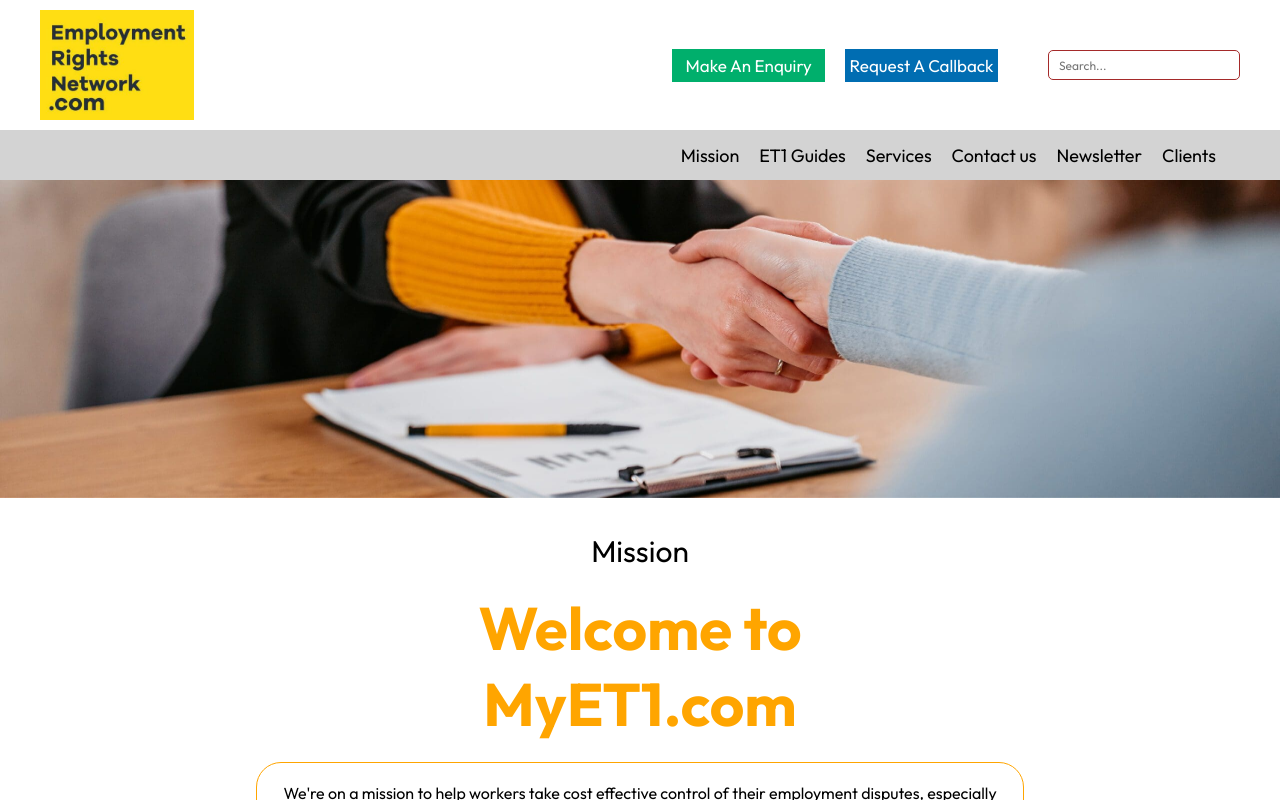
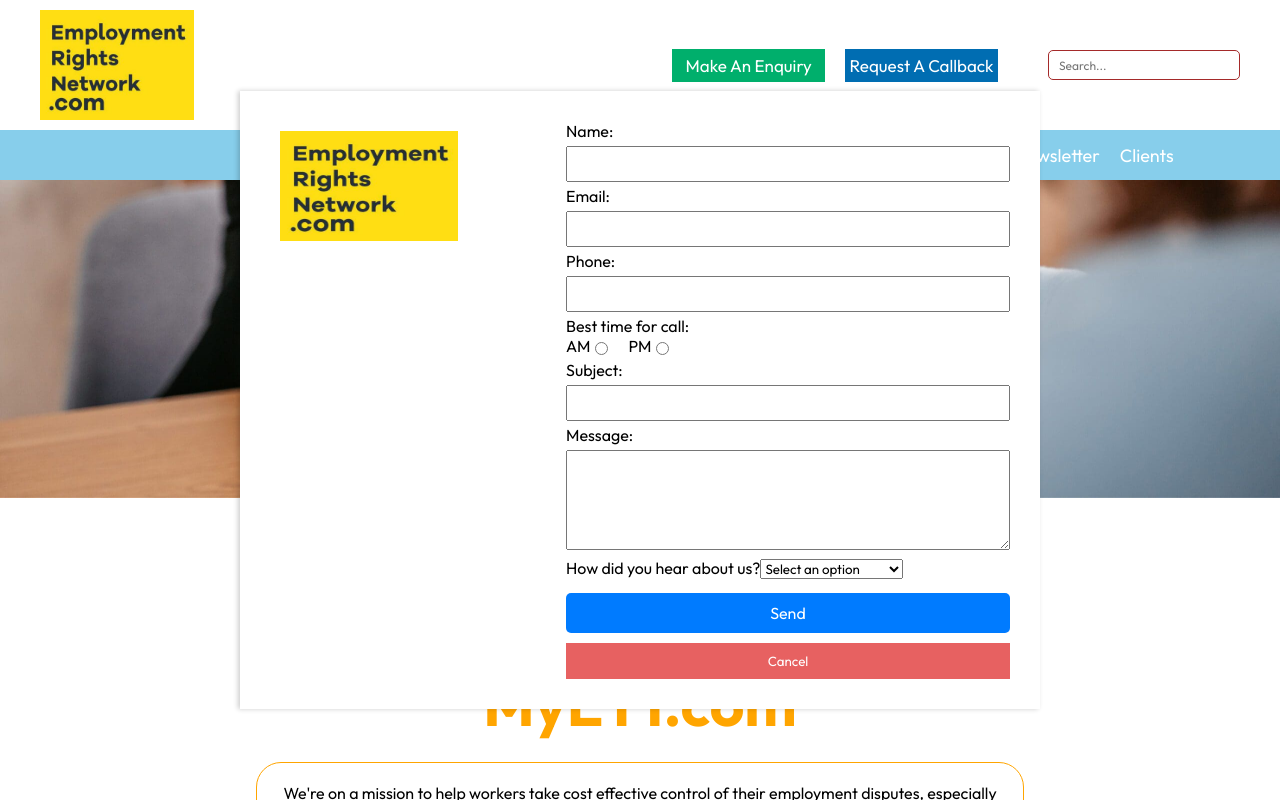
Before and after one commit to SabbirHossainRuet/myet-project, a React (Vite) app in the folder frontend/: page / in a window 1280 px wide. Both pictures are taken after a click on the button "Request A Callback". Shown: the top 800 px of the page. Built offline with nearby package versions, Linux system fonts and the light colour scheme.

Commit message:
Update 1 26.08.24

```diff
--- a/frontend/src/components/Context/StoreContext.jsx
+++ b/frontend/src/components/Context/StoreContext.jsx
@@ -1,4 +1,4 @@
-import { createContext } from "react";
+import { createContext, useState } from "react";
 import { et_list } from "../../assets/assets";
 import { et_bundle } from "../../assets/assets";
 import { services } from "../../assets/assets";
@@ -7,14 +7,36 @@ import { services } from "../../assets/assets";
 export const StoreContext = createContext(null);
 
 const StoreContextProvider = (props) => {
+    const [isCallbackFormVisible, setIsCallbackFormVisible] = useState(false);
+    const [callbackFormData, setCallbackFormData] = useState({});
+
+    const toggleCallbackForm = () => {
+        setIsCallbackFormVisible(!isCallbackFormVisible);
+    };
+
+    const handleFormChange = (e) => {
+        const { name, value } = e.target;
+        setCallbackFormData((prev) => ({ ...prev, [name]: value }));
+    };
+
+    const handleFormSubmit = (e) => {
+        e.preventDefault();
+        console.log("Form Data Submitted", callbackFormData);
+        setIsCallbackFormVisible(false);
+    };
     const contextValue = {
         et_list,
         et_bundle,
-    services
+        services,
+        isCallbackFormVisible,
+        callbackFormData,
+        toggleCallbackForm,
+        handleFormChange,
+        handleFormSubmit
     };
 
     return (
-    <StoreContext.Provider value = {contextValue}>
+        <StoreContext.Provider value={contextValue}>
             {props.children}
         </StoreContext.Provider>
 
--- a/frontend/src/components/Navbar/Navbar.css
+++ b/frontend/src/components/Navbar/Navbar.css
@@ -129,7 +129,7 @@ nav {
 }
 
 .navbar-bottom {
-  background-color: lightgrey;
+  background-color: skyblue;
   height: 50px;
   display: flex;
   align-items: center;
@@ -150,9 +150,9 @@ nav img {
   display: flex;
   justify-content: end;
   align-items: center;
-  width: 95%;
+  width: 91.7%;
   gap: 20px;
-  color: black;
+  color: white;
   font-size: 18px;
   cursor: pointer;
 }
@@ -177,6 +177,80 @@ nav img {
   background-color: rgb(89, 218, 149);
   cursor: pointer;
 }
+
+/*Request A Callback Form Styling */
+.callback-form-container {
+  position: fixed;
+  top: 50%;
+  left: 50%;
+  transform: translate(-50%, -50%);
+  width: 800px;
+  height: auto;
+  background-color: white;
+  box-shadow: -2px 0 5px rgba(0, 0, 0, 0.2);
+  padding: 30px;
+  display: flex;
+  flex-direction: row;
+  justify-content: center;
+  z-index: 1000;
+}
+
+.callback-form-container-right {
+  width: 60%;
+}
+
+.callback-form-container-left {
+  width: 40%;
+}
+
+.callback-form-container-left img {
+  width: 60%;
+  margin: 10px;
+}
+
+.best-time-call {
+  display: flex;
+  align-items: center;
+  gap: 20px;
+}
+
+.best-time-call label {
+  display: flex;
+  align-items: center;
+  justify-content: center;
+  gap: 5px;
+
+}
+
+.callback-form-container-right form {
+  display: flex;
+  flex-direction: column;
+}
+
+.callback-form-container-right label {
+  margin-bottom: 4px;
+}
+
+.callback-form-container-right input,
+.callback-form-container-right textarea {
+  width: 100%;
+  padding: 8px;
+  margin-top: 5px;
+}
+
+.callback-form-container-right textarea {
+  height: 100px;
+}
+
+.callback-form-container-right button {
+  margin-top: 10px;
+  padding: 10px;
+  background-color: rgb(231, 97, 97);
+  color: white;
+  border: none;
+  cursor: pointer;
+}
+
 
 /* Responsive Styles */
 @media (max-width: 768px) {
--- a/frontend/src/components/Navbar/Navbar.jsx
+++ b/frontend/src/components/Navbar/Navbar.jsx
@@ -37,7 +37,7 @@
 //Second version of the code
 
 /* eslint-disable jsx-a11y/anchor-is-valid */
-import React, { useState } from "react";
+import React, { useContext, useState } from "react";
 import Logo from "../../assets/logo.jpg";
 import './Navbar.css'
 import { Link, scroller } from 'react-scroll';
@@ -50,9 +50,17 @@ import Divider from "@mui/material/Divider";
 import ListItem from "@mui/material/ListItem";
 import ListItemButton from "@mui/material/ListItemButton";
 import ListItemText from "@mui/material/ListItemText";
+import { StoreContext } from "../Context/StoreContext";
 
 const Navbar = () => {
     const [openMenu, setOpenMenu] = useState(false);
+    const { isCallbackFormVisible,
+        callbackFormData,
+        toggleCallbackForm,
+        handleFormChange,
+        handleFormSubmit
+    } = useContext(StoreContext);
+
     const iconStyle = { fontSize: '40px' };
     const menuOptions = [
         { text: "Mission", to: "mission" },
@@ -75,7 +83,7 @@ const Navbar = () => {
                 <img src={Logo} alt="" onClick={handleTitleClick} style={{ cursor: 'pointer' }} />
                 <div className="buttons">
                     <button style={{ backgroundColor: '#00AF6C' }}>Make An Enquiry</button>
-                    <button style={{ backgroundColor: '#006DB2' }}>Request A Callback</button>
+                    <button style={{ backgroundColor: '#006DB2' }} onClick={toggleCallbackForm}>Request A Callback</button>
                 </div>
                 <div className="search-container">
                     <CiSearch style={{ fontSize: '18px' }} />
@@ -121,6 +129,117 @@ const Navbar = () => {
                     <Divider />
                 </Box>
             </Drawer>
+            {/* Callback Form */}
+            {isCallbackFormVisible && (
+                <div className="callback-form-container">
+                    <div className="callback-form-container-left">
+                        <img src={Logo} alt="" onClick={handleTitleClick} style={{ cursor: 'pointer' }} />
+                    </div>
+                    <div className="callback-form-container-right">
+                        <form onSubmit={handleFormSubmit}>
+                            <label>
+                                Name:
+                                <input
+                                    type="text"
+                                    name="name"
+                                    value={callbackFormData.name || ''}
+                                    onChange={handleFormChange}
+                                    required
+                                />
+                            </label>
+                            <label>
+                                Email:
+                                <input
+                                    type="email"
+                                    name="email"
+                                    value={callbackFormData.email || ''}
+                                    onChange={handleFormChange}
+                                    required
+                                />
+                            </label>
+                            <label>
+                                Phone:
+                                <input
+                                    type="text"
+                                    name="phone"
+                                    value={callbackFormData.phone || ''}
+                                    onChange={handleFormChange}
+                                    required
+                                />
+                            </label>
+                            <div>
+                                <label>Best time for call:</label>
+                                <div className="best-time-call">
+                                    <label>
+                                        AM
+                                        <input
+                                            type="radio"
+                                            name="bestTime"
+                                            value="AM"
+                                            checked={callbackFormData.bestTime === 'AM'}
+                                            onChange={handleFormChange}
+                                            required
+                                        />
+                                    </label>
+                                    <label>
+                                        PM
+                                        <input
+                                            type="radio"
+                                            name="bestTime"
+                                            value="PM"
+                                            checked={callbackFormData.bestTime === 'PM'}
+                                            onChange={handleFormChange}
+                                            required
+                                        />
+                                    </label>
+                                </div>
+                            </div>
+                            <label>
+                                Subject:
+                                <input
+                                    type="text"
+                                    name="subject"
+                                    value={callbackFormData.subject || ''}
+                                    onChange={handleFormChange}
+                                    required
+                                />
+                            </label>
+                            <label>
+                                Message:
+                                <textarea
+                                    name="message"
+                                    value={callbackFormData.message || ''}
+                                    onChange={handleFormChange}
+                                    required
+                                />
+                            </label>
+                            <label>
+                                How did you hear about us?
+                                <select
+                                    name="source"
+                                    value={callbackFormData.source || ''}
+                                    onChange={handleFormChange}
+                                    required
+                                >
+                                    <option value="" disabled>Select an option</option>
+                                    <option value="Facebook">Facebook</option>
+                                    <option value="Google Search">Google Search</option>
+                                    <option value="Linked In">Linked In</option>
+                                    <option value="Twitter">Twitter</option>
+                                    <option value="Instagram">Instagram</option>
+                                    <option value="Law Society Website">Law Society Website</option>
+                                    <option value="Other">Other</option>
+                                </select>
+                            </label>
+
+                            <button type="submit">Send</button>
+                            <button type="button" onClick={toggleCallbackForm}>Cancel</button>
+                        </form>
+
+                    </div>
+
+                </div>
+            )}
         </nav >
     );
 };
```
Lines whose indentation alone changed are shown as unchanged.
